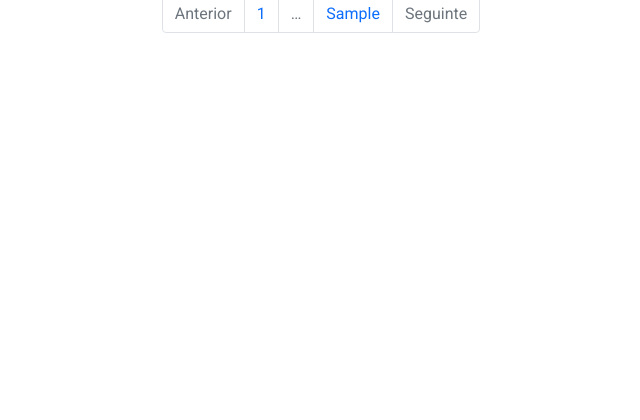
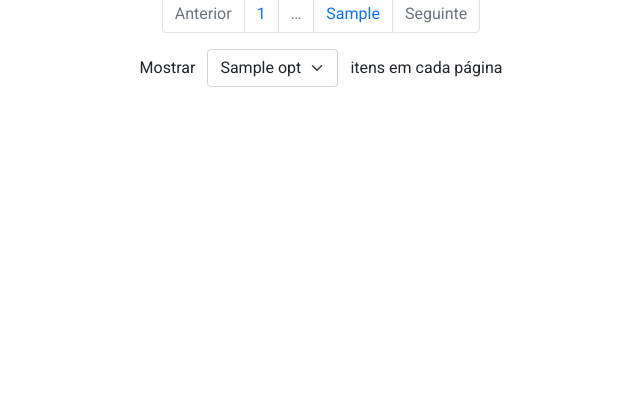
Before and after one commit to RafDevX/DEIPet, a Django app: template DEIPet/templates/DEIPet/list_pets.html in a window 1280 px wide. Shown: the part 335-755 px from the top of the page, without its empty margins (319-959 px from the left). Run offline with Django 3.2, Linux system fonts and the light colour scheme; the template is opened without the code that fills it: most values are stand-ins (such as "Sample title", 1, 10 or a date in 2020).

Commit message:
change page size

```diff
--- a/DEIPet/static/DEIPet/scripts/create_pet.js
+++ b/DEIPet/static/DEIPet/scripts/create_pet.js
@@ -1,7 +1,7 @@
 /* Logic for making the create pet form more user friendly */
 
 do {
-	/* new block just for scope */
+	/* new block just for scope, allows shorter names */
 	const div = document.getElementById("petImageUrlsFakeInputs");
 	const textarea = document.getElementById("petImageUrlsRealInput");
 	const inputs = [];
--- /dev/null
+++ b/DEIPet/static/DEIPet/scripts/list_pets.js
@@ -0,0 +1,6 @@
+/* Logic to allow changing page size without form submission */
+
+document.getElementById("pageSizeSelect").addEventListener("change", (e) => {
+	window.location.href =
+		e.target.options[e.target.selectedIndex].dataset.newUrl;
+});
--- a/DEIPet/templates/DEIPet/base.html
+++ b/DEIPet/templates/DEIPet/base.html
@@ -2,6 +2,7 @@
 <html lang="pt_PT">
 
 <head>
+	<meta charset="utf-8">
 	<title>{% block title %}{% endblock %} | DEIPet</title>
 	{% block head %}{% endblock %}
 </head>
--- a/DEIPet/templates/DEIPet/layout.html
+++ b/DEIPet/templates/DEIPet/layout.html
@@ -2,7 +2,6 @@
 {% load static %}
 
 {% block head %}
-<meta charset="utf-8">
 <meta name="viewport" content="width=device-width, initial-scale=1">
 
 <link rel="icon" href="{% static 'DEIPet/favicon/favicon.ico' %}">
--- a/DEIPet/templates/DEIPet/list_pets.html
+++ b/DEIPet/templates/DEIPet/list_pets.html
@@ -1,4 +1,5 @@
 {% extends 'DEIPet/layout.html' %}
+{% load static %}
 
 {% block title %}Animais de Estimação{% endblock %}
 
@@ -101,5 +102,16 @@
 			{% endif %}
 		</ul>
 	</nav>
+	<div class="row align-items-center justify-content-center">
+		<span class="col-auto">Mostrar</span>
+		<select class="form-select w-auto col-auto" id="pageSizeSelect">
+			{% for opt in pg_size_opts %}
+			<option data-new-url="{% url 'DEIPet:list-pets' page opt %}" value="{{ opt }}"
+				{% if opt == pg_size %}selected{% endif %}>{{ opt }}</option>
+			{% endfor %}
+		</select>
+		<span class="col-auto">itens em cada página</span>
+	</div>
 </div>
+<script src="{% static 'DEIPet/scripts/list_pets.js' %}"></script>
 {% endblock %}
--- a/DEIPet/urls.py
+++ b/DEIPet/urls.py
@@ -13,9 +13,9 @@ urlpatterns = [
     path("pet/<int:id>", views.pet_info, name="pet-info"),
     path("create-pet", views.create_pet, name="create-pet"),
 ]
-# TODO: maybe pass <div textcenter to main.css
+
 # TODO: handler404
-# TODO: page size
+# TODO: page size should go to page 1 or stay?
 # TODO: required/validation in create_pet.html
-# TODO: escape images
+
 # TODO: "clique num deles para ver detalhes"?
--- a/DEIPet/views.py
+++ b/DEIPet/views.py
@@ -44,6 +44,7 @@ def list_pets(request: HttpRequest, page=1, pg_size=30) -> HttpResponse:
             "prev_page_exists": prev_page_exists,
             "next_page_exists": next_page_exists,
             "pg_range": pg_range,
+            "pg_size_opts": range(10, 60, 10),
         },
     )
 
```
